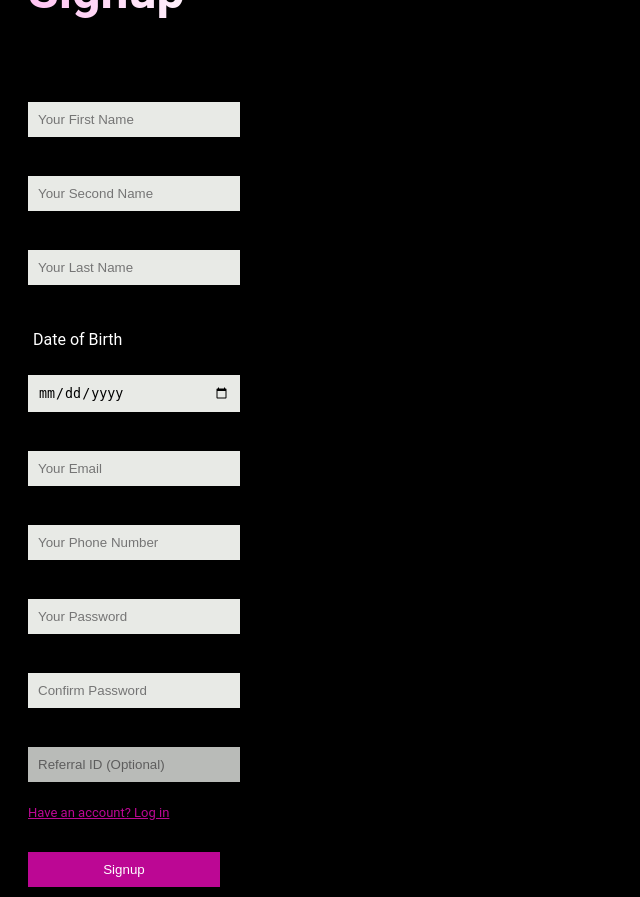
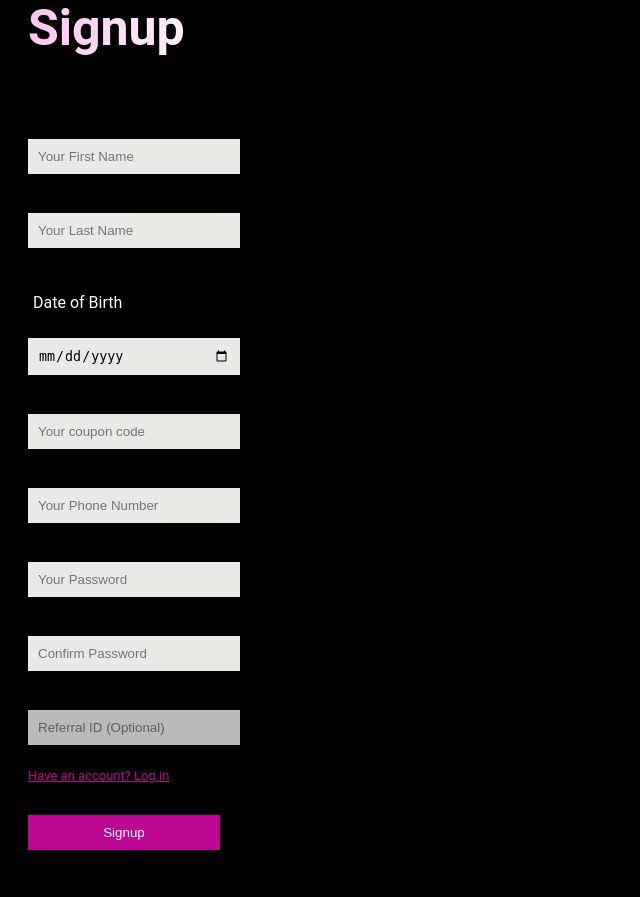
Before and after one commit to AltTecMining/gainvest, a Python web app: template website/templates/onboarding.html in a window 1280 px wide. Shown: the whole page, without its empty margins (0-640 px from the left). After the commit the page ends 850 px from the top, so only its background shows below. Run offline with Jinja, Linux system fonts and the light colour scheme; the template is opened without the code that fills it, so the values that code supplies are empty.

Commit message:
Update onboarding.html

```diff
--- a/website/templates/onboarding.html
+++ b/website/templates/onboarding.html
@@ -95,17 +95,14 @@
 			<input type="text" name="first_name" placeholder="Your First Name" required>
 			<br>
 			<br>
-			<input type="text" name="second_name" placeholder="Your Second Name">
-			<br>
-			<br>
-			<input type="text" name="last_name" placeholder="Your Last Name" required>
+	                <input type="text" name="last_name" placeholder="Your Last Name" required>
 			<br>
 			<br>
 			<p style="margin-left: 15px;">Date of Birth</p>
 			<input type="date" name="dob" placeholder="Your DOB" required>
 			<br>
 			<br>
-			<input type="email" name="email" placeholder="Your Email" required>
+			<input type="code" name="coupon code" placeholder="Your coupon code" required>
 			<br>
 			<br>
 			<input type="tel" name="phone_number" placeholder="Your Phone Number" required>
```
